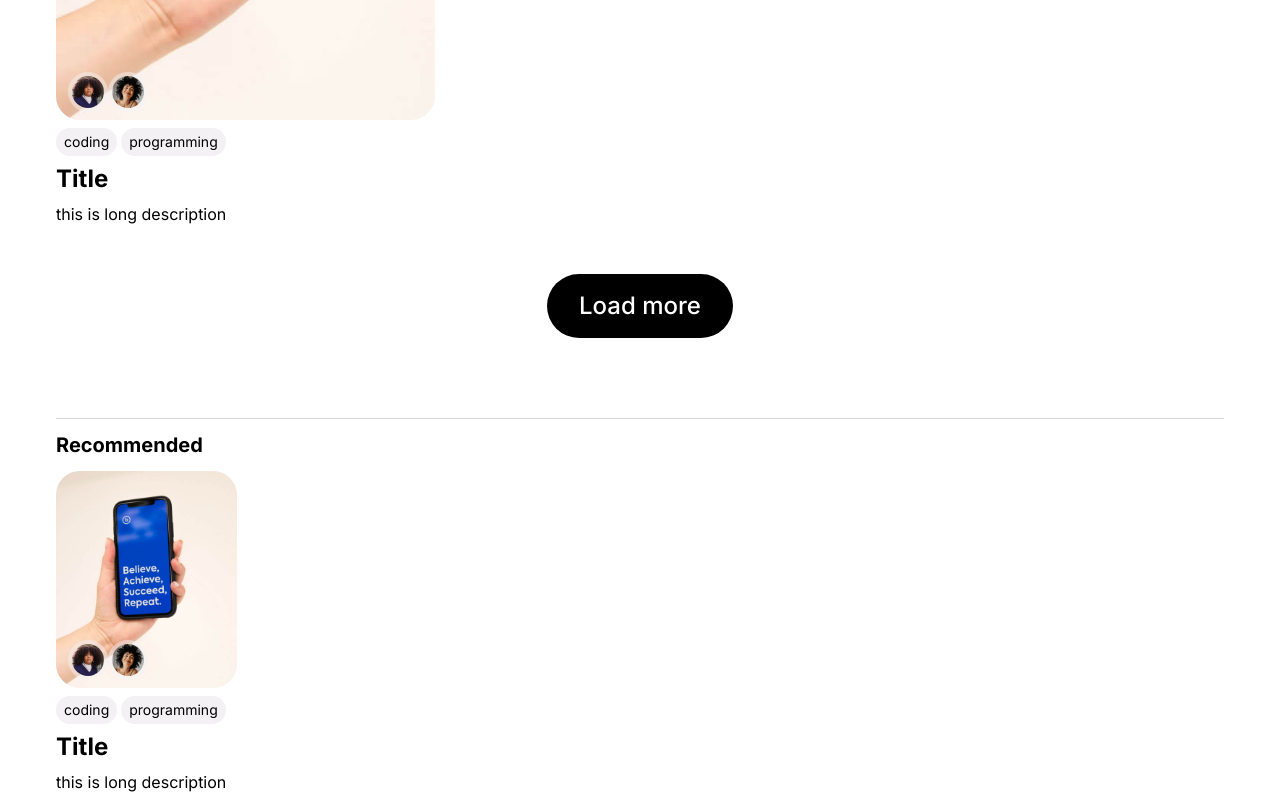
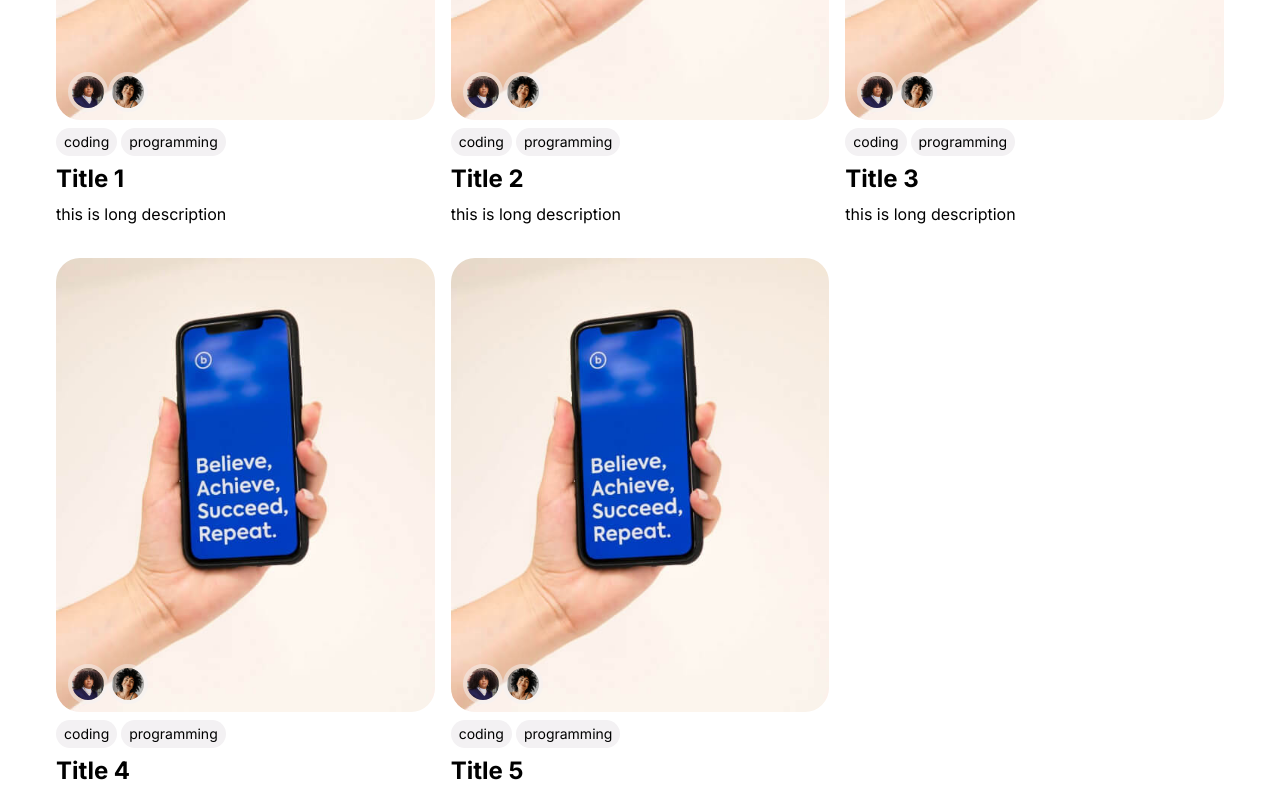
Before and after one commit to hxncodes/NEXTJS-BLOGY, a Next.js app: page / in a window 1280 px wide. Shown: the part 1620-2418 px from the top of the page. Built offline with nearby package versions, Linux system fonts and the light colour scheme.

Commit message:
minor fixes of the day

```diff
--- a/components/RecomendedSection.tsx
+++ b/components/RecomendedSection.tsx
@@ -12,7 +12,6 @@ const RecomendedSection = () => {
         {blogs.map((blog) => (
           <Card
             title={blog.title}
-            description={blog.description}
             imageURL={blog.imageURL}
             tags={blog.tags}
             authors={blog.authors}
--- a/data/blog.ts
+++ b/data/blog.ts
@@ -1,6 +1,71 @@
 export const blogs = [
   {
-    title: "Title",
+    title: "Title 1",
+    description: "this is long description",
+    imageURL: "/images/blog1.jpg",
+    tags: ["coding", "programming"],
+    authors: [
+      {
+        name: "hxnCodes",
+        avatar: "/images/author1.jpg",
+      },
+      {
+        name: "rana",
+        avatar: "/images/author2.jpg",
+      },
+    ],
+  },
+
+  {
+    title: "Title 2",
+    description: "this is long description",
+    imageURL: "/images/blog1.jpg",
+    tags: ["coding", "programming"],
+    authors: [
+      {
+        name: "hxnCodes",
+        avatar: "/images/author1.jpg",
+      },
+      {
+        name: "rana",
+        avatar: "/images/author2.jpg",
+      },
+    ],
+  },
+  {
+    title: "Title 3",
+    description: "this is long description",
+    imageURL: "/images/blog1.jpg",
+    tags: ["coding", "programming"],
+    authors: [
+      {
+        name: "hxnCodes",
+        avatar: "/images/author1.jpg",
+      },
+      {
+        name: "rana",
+        avatar: "/images/author2.jpg",
+      },
+    ],
+  },
+  {
+    title: "Title 4",
+    description: "this is long description",
+    imageURL: "/images/blog1.jpg",
+    tags: ["coding", "programming"],
+    authors: [
+      {
+        name: "hxnCodes",
+        avatar: "/images/author1.jpg",
+      },
+      {
+        name: "rana",
+        avatar: "/images/author2.jpg",
+      },
+    ],
+  },
+  {
+    title: "Title 5",
     description: "this is long description",
     imageURL: "/images/blog1.jpg",
     tags: ["coding", "programming"],
```
